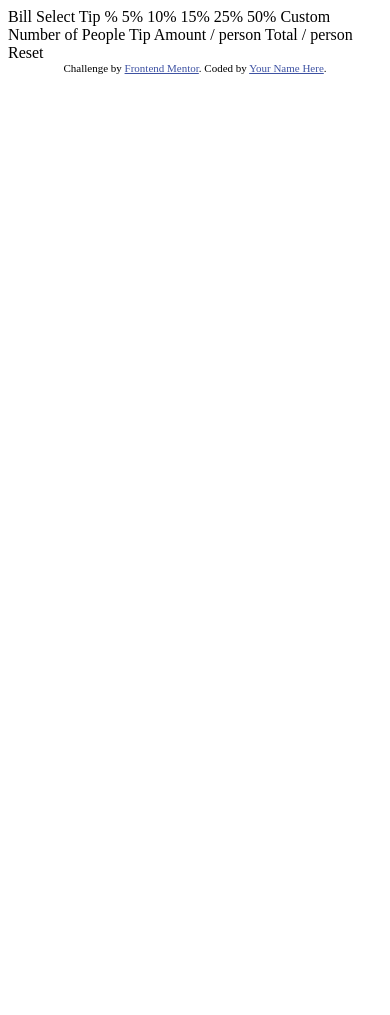
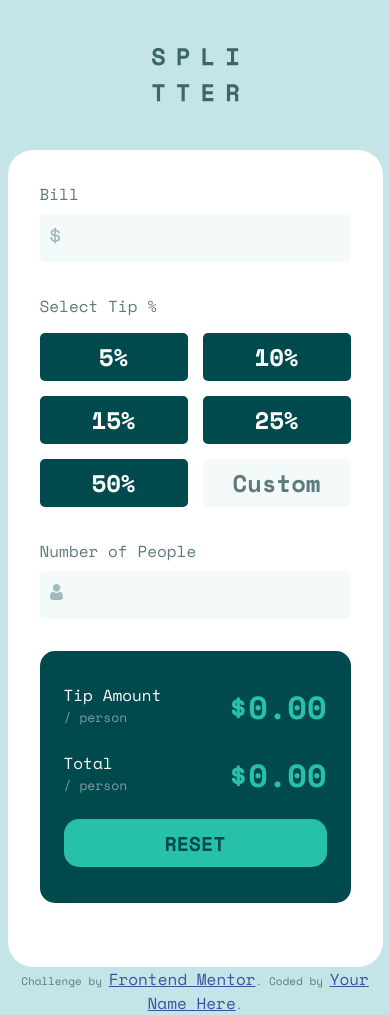
Before and after one commit to joneskb1/tip-calc-frontend-mentor, a plain HTML site: page index.html in a window 390 px wide. Before the commit the page ends 844 px from the top, so only its background shows below. Drawn offline with nearby package versions, Linux system fonts and the light colour scheme.

Commit message:
finished mobile

```diff
--- a/index.html
+++ b/index.html
@@ -1,44 +1,97 @@
 <!DOCTYPE html>
 <html lang="en">
   <head>
-  <meta charset="UTF-8">
-  <meta name="viewport" content="width=device-width, initial-scale=1.0"> <!-- displays site properly based on user's device -->
+    <meta charset="UTF-8" />
+    <meta name="viewport" content="width=device-width, initial-scale=1.0" />
+    <!-- displays site properly based on user's device -->
 
-  <link rel="icon" type="image/png" sizes="32x32" href="./images/favicon-32x32.png">
-
+    <link
+      rel="icon"
+      type="image/png"
+      sizes="32x32"
+      href="./images/favicon-32x32.png"
+    />
+    <script src="script.js" defer></script>
+    <link href="styles.css" rel="stylesheet" />
+    <link rel="preconnect" href="https://fonts.googleapis.com" />
+    <link rel="preconnect" href="https://fonts.gstatic.com" crossorigin />
+    <link
+      href="https://fonts.googleapis.com/css2?family=Space+Mono:wght@400;700&display=swap"
+      rel="stylesheet"
+    />
     <title>Frontend Mentor | Tip calculator app</title>
-
-  <!-- Feel free to remove these styles or customise in your own stylesheet 👍 -->
     <style>
-    .attribution { font-size: 11px; text-align: center; }
-    .attribution a { color: hsl(228, 45%, 44%); }
+      .attribution {
+        font-size: 11px;
+        text-align: center;
+      }
+      .attribution a {
+        color: hsl(228, 45%, 44%);
+      }
     </style>
   </head>
   <body>
-
-  Bill
-
-  Select Tip %
-  5%
-  10%
-  15%
-  25%
-  50%
-  Custom
-
-  Number of People
-
-  Tip Amount
-  / person
-
-  Total
-  / person
-
-  Reset
-
+    <img class="logo" alt="splitter logo" src="images/logo.svg" />
+    <div class="container">
+      <div class="bill-container">
+        <label class="bill-label" for="bill">Bill</label>
+        <input class="bill-input" type="number" id="bill" name="bill" min="1" />
+        <img
+          class="icon-dollar"
+          src="images/icon-dollar.svg"
+          alt="dollar sign"
+        />
+      </div>
+      <div class="select-tip-container">
+        <p class="select-tip-text">Select Tip %</p>
+        <button class="percent-button" type="button">5%</button>
+        <button class="percent-button" type="button">10%</button>
+        <button class="percent-button" type="button">15%</button>
+        <button class="percent-button" type="button">25%</button>
+        <button class="percent-button" type="button">50%</button>
+        <input
+          type="number"
+          class="custom-tip-input"
+          placeholder="Custom"
+          name="custom-tip"
+        />
+      </div>
+      <div class="num-people-container">
+        <label class="num-people-label" for="num-people">
+          Number of People</label
+        >
+        <input
+          class="num-people-input"
+          type="number"
+          id="num-people"
+          name="num-people"
+          min="1"
+        />
+        <img
+          class="icon-person"
+          src="images/icon-person.svg"
+          alt="person sign"
+        />
+      </div>
+      <div class="tip-total-container">
+        <div class="tip-total-text">
+          <p>Tip Amount</p>
+          <p class="small-text">/ person</p>
+        </div>
+        <p class="tip-total-amount">$0.00</p>
+        <div class="tip-total-text">
+          <p>Total</p>
+          <p class="small-text">/ person</p>
+        </div>
+        <p class="tip-total-amount">$0.00</p>
+        <button type="reset" class="reset-btn">RESET</button>
+      </div>
+    </div>
     <div class="attribution">
-    Challenge by <a href="https://www.frontendmentor.io?ref=challenge" target="_blank">Frontend Mentor</a>.
-    Coded by <a href="#">Your Name Here</a>.
+      Challenge by
+      <a href="https://www.frontendmentor.io?ref=challenge" target="_blank"
+        >Frontend Mentor</a
+      >. Coded by <a href="#">Your Name Here</a>.
     </div>
   </body>
 </html>
--- /dev/null
+++ b/styles.css
@@ -0,0 +1,167 @@
+/* general */
+* {
+  margin: 0;
+  box-sizing: border-box;
+  font-size: 16px;
+  font-family: "Space Mono", monospace;
+}
+
+:root {
+  --dark-cyan: hsl(183, 100%, 15%);
+  --dark-gray-cyan: hsl(186, 14%, 43%);
+  --dark-gray-cyan-2: hsl(184, 14%, 56%);
+  --light-gray-cyan: hsl(185, 41%, 84%);
+  --light-gray-cyan2: hsl(189, 41%, 97%);
+  --highlight: hsl(172, 67%, 45%);
+}
+
+body {
+  min-width: 375px;
+  min-height: 933px;
+  background-color: var(--light-gray-cyan);
+  color: var(--dark-gray-cyan);
+}
+
+button {
+  border: none;
+}
+
+/* remove arrows for num input */
+.bill-input::-webkit-outer-spin-button,
+.bill-input::-webkit-inner-spin-button,
+.num-people-input::-webkit-outer-spin-button,
+.num-people-input::-webkit-inner-spin-button,
+.custom-tip-input::-webkit-outer-spin-button,
+.custom-tip-input::-webkit-inner-spin-button {
+  -webkit-appearance: none;
+  margin: 0;
+}
+
+/* logo */
+
+.logo {
+  margin: 3rem auto;
+  display: block;
+}
+
+/* container  */
+.container {
+  background-color: white;
+  border-radius: 25px;
+  padding: 2rem;
+  width: 375px;
+  margin: 0 auto;
+}
+
+/* position icons */
+.bill-container,
+.num-people-container {
+  position: relative;
+}
+.icon-dollar,
+.icon-person {
+  position: absolute;
+  top: 45px;
+  left: 10px;
+}
+
+/* bill / num people inputs */
+
+.bill-input,
+.num-people-input {
+  display: block;
+  width: 100%;
+  margin-bottom: 2rem;
+  margin-top: 0.5rem;
+  color: var(--dark-cyan);
+  font-weight: 800;
+}
+
+.bill-input {
+  margin-bottom: 0.5rem;
+}
+
+.bill-input,
+.num-people-input,
+.custom-tip-input {
+  background-color: var(--light-gray-cyan2);
+  border: none;
+  border-radius: 5px;
+  height: 3rem;
+  font-size: 1.5rem;
+  text-align: right;
+}
+
+/* select tip */
+
+.select-tip-container {
+  display: grid;
+  grid-template-rows: 1fr 1fr 1fr 1fr;
+  grid-template-columns: 1fr 1fr;
+  grid-gap: 15px;
+  margin-bottom: 2rem;
+}
+.select-tip-text {
+  margin-top: auto;
+}
+
+.percent-button,
+.custom-tip-input {
+  color: white;
+  background-color: var(--dark-cyan);
+  border-radius: 5px;
+  font-weight: 800;
+  font-size: 1.5rem;
+}
+
+.custom-tip-input {
+  width: 100%;
+  padding: 0.5rem;
+  background-color: var(--light-gray-cyan2);
+  color: var(--dark-cyan);
+}
+
+::-webkit-input-placeholder {
+  text-align: center;
+  color: var(--dark-gray-cyan);
+}
+
+.select-tip-text {
+  grid-column: 1 / 3;
+}
+
+/* total tip */
+.tip-total-container {
+  display: grid;
+  grid-template-rows: 1fr 1fr 1fr;
+  grid-template-columns: 1fr 1fr;
+  margin-bottom: 2rem;
+  background-color: var(--dark-cyan);
+  border-radius: 15px;
+  padding: 2rem 1.5rem 1rem;
+}
+
+.tip-total-text {
+  color: white;
+  margin-bottom: 1.5rem;
+}
+
+.small-text {
+  font-size: 0.8125rem;
+  color: var(--dark-gray-cyan-2);
+}
+.tip-total-amount {
+  color: var(--highlight);
+  font-size: 2rem;
+  text-align: right;
+  font-weight: 800;
+}
+.reset-btn {
+  background-color: var(--highlight);
+  color: var(--dark-cyan);
+  border-radius: 15px;
+  grid-column: 1/-1;
+  font-weight: 800;
+  font-size: 1.25rem;
+  height: 48px;
+}
```
Also changed, not shown: script.js (added). Lines whose indentation alone changed are shown as unchanged.
